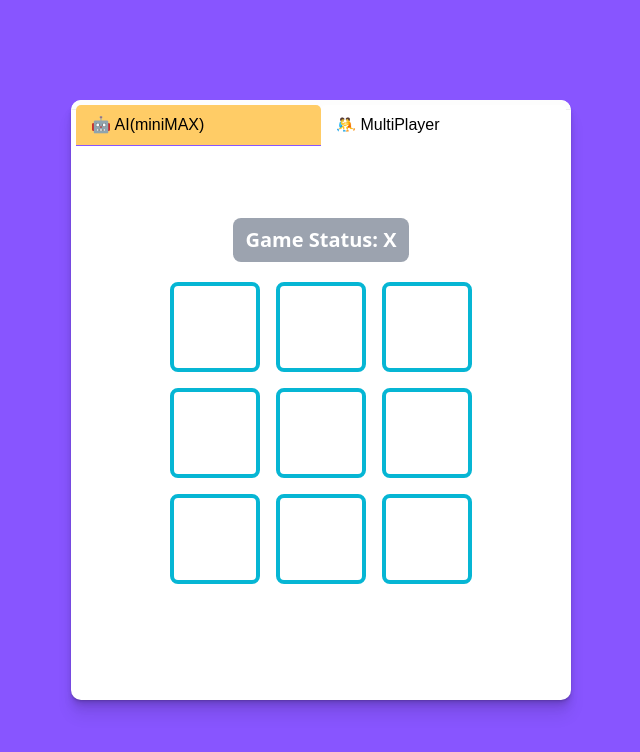
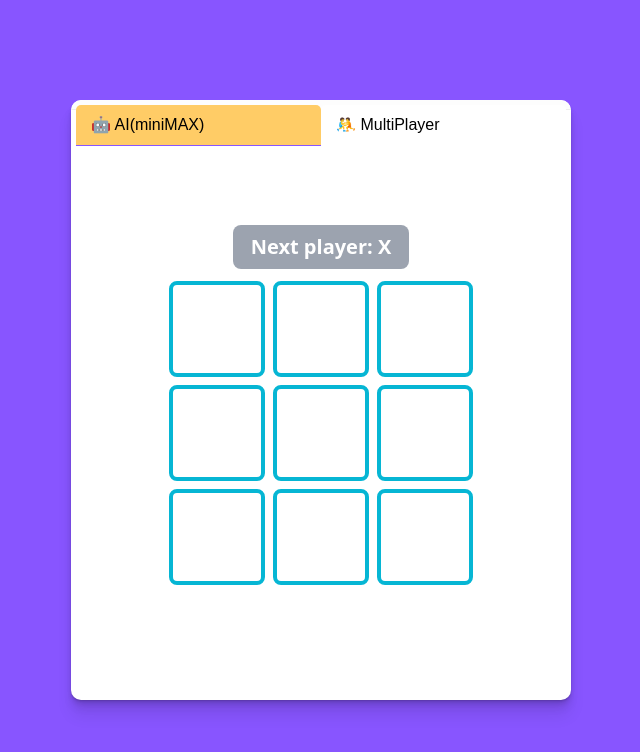
Before and after one commit to 127001sudais/Tic-Tac-Toe, a React (Create React App) app: page / in a window 1280 px wide. Shown: the top 752 px of the page, without its empty margins (319-959 px from the left). Built offline with nearby package versions, Linux system fonts and the light colour scheme.

Commit message:
Gameboard component tuned

```diff
--- a/src/components/Gameboard/Gameboard.jsx
+++ b/src/components/Gameboard/Gameboard.jsx
@@ -9,30 +9,45 @@ import { useLocalStorage } from "../../hooks/useLocalStorage";
 import { minimax } from "../../utils/miniMax";
 
 export const useTicTacToeLogic = () => {
+  // State management for board and turn via local storage.
   const [board, setBoard] = useLocalStorage("board", initialBoard);
   const [isHumanNext, setIsHumanNext] = useLocalStorage("isHumanNext", true);
+
+  // Memoize to only recompute winner when 'board' changes.
   const winner = useMemo(() => checkForWinner(board), [board]);
 
+  // Handle the click event on the game board.
   const handleClick = useCallback(
     (index) => {
+      // Early return if the cell is already filled or if the game is over.
       if (board[index] || winner) return;
+
+      // Create a new board array with the newly placed marker.
       const newBoard = [...board];
       newBoard[index] = isHumanNext ? PLAYER_HUMAN : PLAYER_AI;
+
+      // Update the board and toggle the turn.
       setBoard(newBoard);
       setIsHumanNext(!isHumanNext);
     },
-    [board, winner, isHumanNext, setBoard, setIsHumanNext]
+    [board, winner, isHumanNext]
   );
 
+  // AI logic to perform a move when it's the AI's turn.
   useEffect(() => {
-    if (!isHumanNext && !winner) {
-      const move = minimax(board, PLAYER_AI).index;
-      if (move !== undefined) {
-        handleClick(move);
+    const makeAIMove = async () => {
+      if (!isHumanNext && !winner) {
+        const move = minimax(board, PLAYER_AI).index;
+        if (typeof move !== "undefined") {
+          handleClick(move);
+        }
       }
-    }
+    };
+
+    makeAIMove();
   }, [board, isHumanNext, winner, handleClick]);
 
+  // Function to restart the game and reset the state.
   const restartGame = () => {
     setBoard(initialBoard);
     setIsHumanNext(true);
--- a/src/components/Gameboard/GameboardUI.jsx
+++ b/src/components/Gameboard/GameboardUI.jsx
@@ -6,34 +6,41 @@ const TicTacToe = () => {
   const { board, isHumanNext, winner, handleClick, restartGame } =
     useTicTacToeLogic();
 
+  // Memoized status message to avoid unnecessary recalculations.
   const getStatusMessage = useMemo(() => {
     if (winner) {
       return winner === TIE ? "It's a tie!" : `Winner: ${winner}`;
     }
-    return `Game Status: ${isHumanNext ? PLAYER_HUMAN : PLAYER_AI}`;
+    return `Next player: ${isHumanNext ? PLAYER_HUMAN : PLAYER_AI}`;
   }, [winner, isHumanNext]);
 
   return (
     <>
       <div className="flex flex-col items-center justify-center">
-        <p className="text-center bg-gray-400 w-44 p-2 mb-3 rounded-lg text-white font-bold text-xl">
+        {/* Display the game status or winner message */}
+        <p className="p-2 mb-3 text-xl font-bold text-center text-white bg-gray-400 rounded-lg w-44">
           {getStatusMessage}
         </p>
-        <div className="grid grid-cols-3">
+
+        {/* Game board */}
+        <div className="grid grid-cols-3 gap-2">
           {board.map((value, index) => (
             <button
               key={index}
-              className="border-4 border-cyan-500 hover:bg-gray-300 h-[90px] w-[90px] rounded-lg m-2 text-3xl font-bold"
+              className="w-24 h-24 text-3xl font-bold border-4 rounded-lg border-cyan-500 hover:bg-gray-300"
               onClick={() => handleClick(index)}
+              aria-label={`Cell ${index}`}
             >
               {value}
             </button>
           ))}
         </div>
+
+        {/* Restart game button */}
         {winner && (
           <button
             onClick={restartGame}
-            className="bg-red-500 hover:bg-red-800 rounded-lg m-2 p-2 text-xl text-white"
+            className="p-2 mt-3 text-xl text-white bg-red-500 rounded-lg hover:bg-red-700"
           >
             Restart Game
           </button>
```
